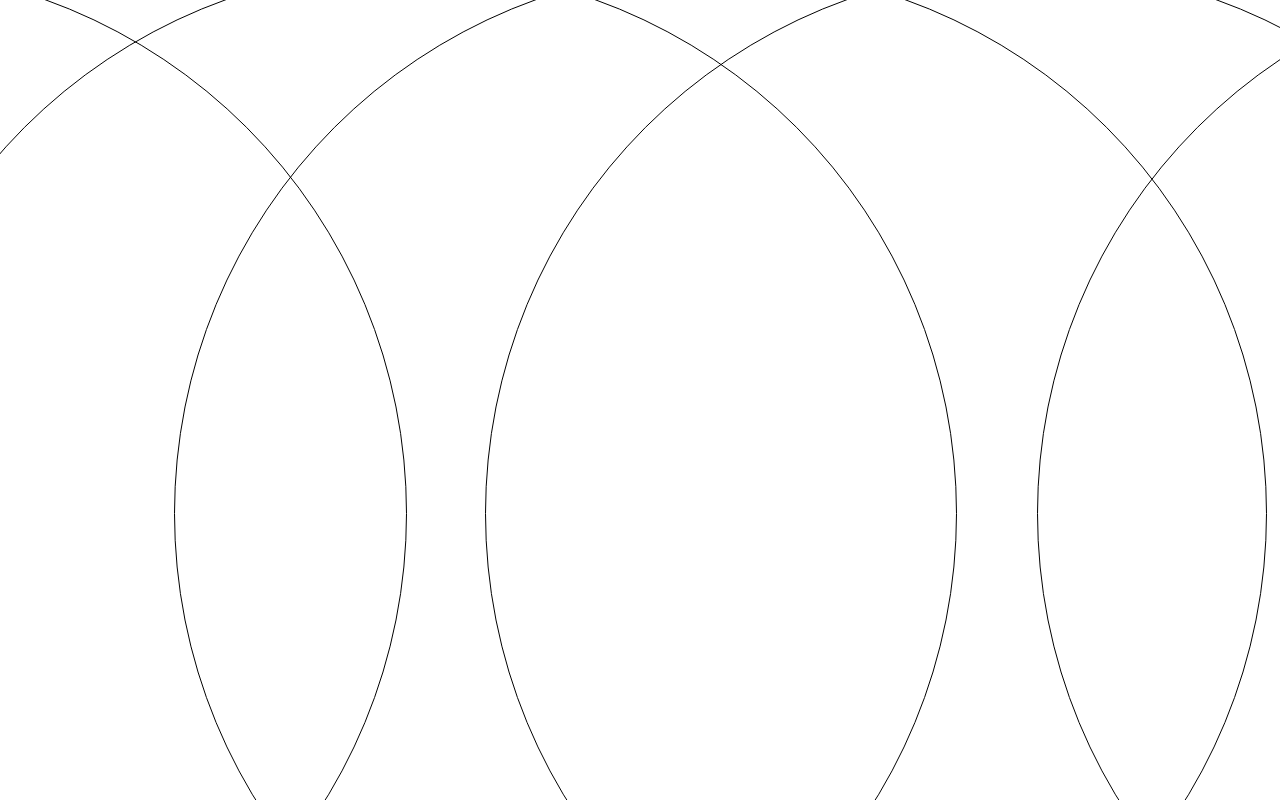
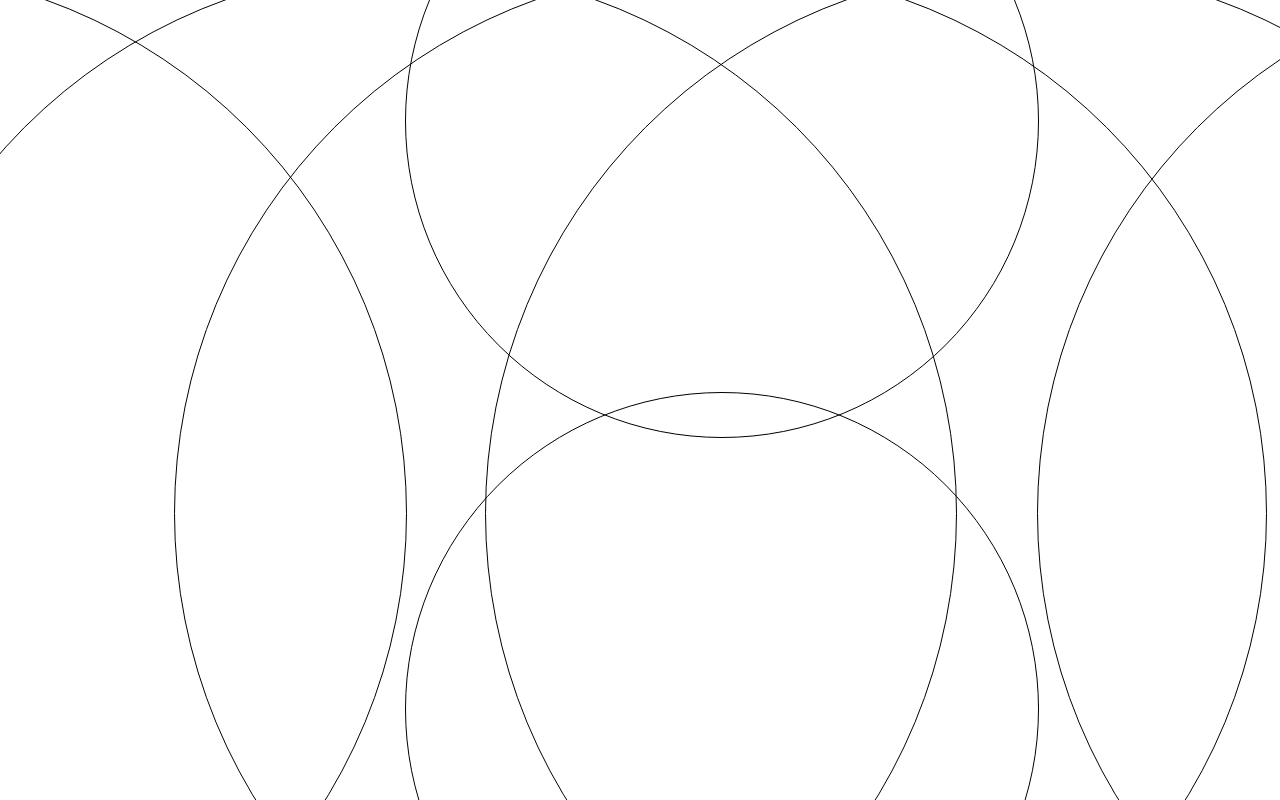
Before and after one commit to andrzejkukuryk/panini-creator, a React (Vite) app: page / in a window 1280 px wide. Shown: the top 800 px of the page. Built offline with nearby package versions, Linux system fonts and the light colour scheme; a web font is replaced by a local one.

Commit message:
add circle small

```diff
--- a/src/scenes/splash/circleBig.tsx
+++ b/src/scenes/splash/circleBig.tsx
@@ -2,10 +2,10 @@ import React from "react";
 import styles from "./circleBig.module.scss";
 import classNames from "classnames";
 
-export type PositionInfo = "L" | "ML" | "C" | "MR" | "R";
+export type PositionCircleBigInfo = "L" | "ML" | "C" | "MR" | "R";
 
 interface CircleBigProps {
-  position: PositionInfo;
+  position: PositionCircleBigInfo;
 }
 
 export function CircleBig({ position }: CircleBigProps) {
--- /dev/null
+++ b/src/scenes/splash/circleSmall.module.scss
@@ -0,0 +1,25 @@
+.container{
+    width: 632px;
+    height: 632px;
+    margin: 0 auto;
+    padding: 0;
+    position: absolute;
+    left: 405px;
+
+    .circle {
+        border: 0.5px solid #000000;
+        width: 100%;
+        height: 100%;
+        border-radius: 50%;
+    }
+}
+
+.top {
+    top: -196px;
+    z-index: 6;
+}
+
+.bottom {
+    top: 392px; //trzeba dodać jeszcze tyle ile ma sie schowac od dołu
+    z-index: 7;
+}
--- /dev/null
+++ b/src/scenes/splash/circleSmall.tsx
@@ -0,0 +1,22 @@
+import React from "react";
+import styles from "./circleSmall.module.scss";
+import classNames from "classnames";
+
+export type PositionCircleSmallInfo = "T" | "B";
+
+interface CircleSmallProps {
+  position: PositionCircleSmallInfo;
+}
+
+export function CircleSmall({ position }: CircleSmallProps) {
+  const containerClass = classNames([styles.container], {
+    [styles.top]: position === "T",
+    [styles.bottom]: position === "B",
+  });
+
+  return (
+    <div className={containerClass}>
+      <div className={styles.circle}></div>
+    </div>
+  );
+}
--- a/src/scenes/splash/splash.tsx
+++ b/src/scenes/splash/splash.tsx
@@ -1,10 +1,19 @@
 import React from "react";
 import styles from "./splash.module.scss";
 import { Title } from "./title";
-import { CircleBig, PositionInfo } from "./circleBig";
+import { CircleBig, PositionCircleBigInfo } from "./circleBig";
+import { CircleSmall, PositionCircleSmallInfo } from "./circleSmall";
 
 export function Splash() {
-  const circleBigPositions: PositionInfo[] = ["L", "ML", "C", "MR", "R"];
+  const circleBigPositions: PositionCircleBigInfo[] = [
+    "L",
+    "ML",
+    "C",
+    "MR",
+    "R",
+  ];
+
+  const circleSmallPosition: PositionCircleSmallInfo[] = ["T", "B"];
 
   return (
     <div className={styles.container}>
@@ -13,6 +22,9 @@ export function Splash() {
       {circleBigPositions.map((position) => (
         <CircleBig position={position} />
       ))}
+      {circleSmallPosition.map((position) => (
+        <CircleSmall position={position} />
+      ))}
     </div>
   );
 }
```
